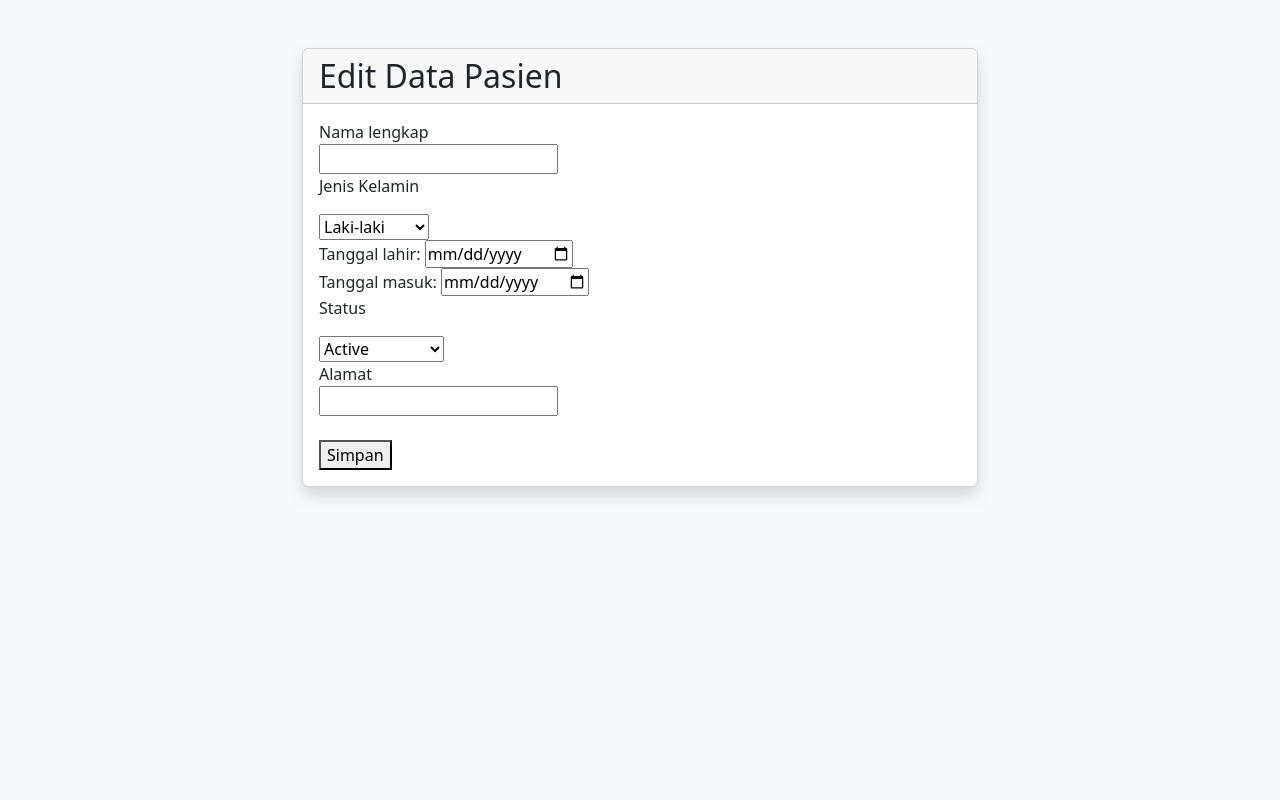
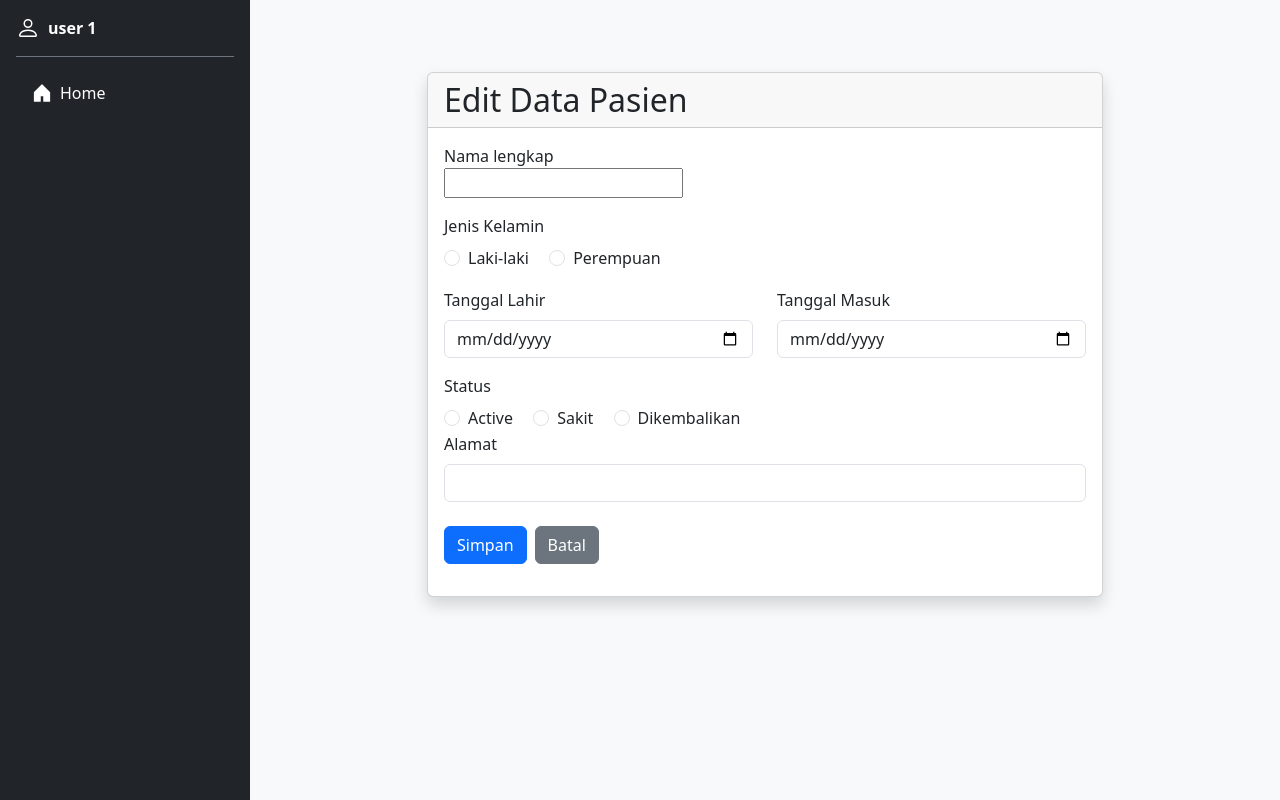
Before and after one commit to alifandian/uptbinalaras, a Django app: template patients/templates/patients/edit_patient.html in a window 1280 px wide. Run offline with Django 5.2, Linux system fonts and the light colour scheme; the template is opened without the code that fills it, so the values that code supplies are empty.

Commit message:
Creating a base HTML template and a navigation bar

```diff
--- a/config/settings.py
+++ b/config/settings.py
@@ -55,7 +55,7 @@ ROOT_URLCONF = 'config.urls'
 TEMPLATES = [
     {
         'BACKEND': 'django.template.backends.django.DjangoTemplates',
-        'DIRS': [],
+        'DIRS': [BASE_DIR / 'templates'],
         'APP_DIRS': True,
         'OPTIONS': {
             'context_processors': [
@@ -116,3 +116,7 @@ USE_TZ = True
 # https://docs.djangoproject.com/en/6.0/howto/static-files/
 
 STATIC_URL = 'static/'
+
+# media
+MEDIA_ROOT = BASE_DIR / "media"
+MEDIA_URL = "/media/"
--- a/patients/templates/patients/edit_patient.html
+++ b/patients/templates/patients/edit_patient.html
@@ -1,49 +1,93 @@
-<!DOCTYPE html>
-<html lang="en">
-<head>
-    <meta charset="UTF-8">
-    <meta name="viewport" content="width=device-width, initial-scale=1.0">
-    <link href="https://cdn.jsdelivr.net/npm/bootstrap@5.3.7/dist/css/bootstrap.min.css" rel="stylesheet">
-    <title>Edit Data Pasien</title>
-</head>
-<body class="bg-light">
-    {% if error_message %}
-        <p>{{ error_message }}</p>
-    {% endif %}
+{% extends 'base.html' %}
+{% block title %}Edit Data Pasien{% endblock %}
 
-<div>
+
+{% block content %}
     <div class="container mt-5" style="max-width: 700px;">
         <div class="card shadow">
             <div class="card-header">
                 <h2 class="mb-0">Edit Data Pasien</h2>
             </div>
             <div class="card-body">
+                {% if error_message %}
+                <p>{{ error_message }}</p>
+                {% endif %}
                 <form action="{% url 'patients:edit' patient.pk %}" method="post">
                     {% csrf_token %}
+
+                    <div class="mb-3">
                         <label for="full_name">Nama lengkap</label><br>
                             <input type="text" name="full_name" id="full_name" value="{{ patient.full_name }}"><br>
-                        <p>Jenis Kelamin</p>
-                        <select name="gender" id="gender">
-                            <option value="L" {% if patient.gender == "L" %}selected{% endif %}>Laki-laki</option>
-                            <option value="P" {% if patient.gender == "P" %}selected{% endif %}>Perempuan</option>
-                        </select><br>
-                        <label for="birth_date">Tanggal lahir:</label>
-                        <input type="date" name="birth_date" id="birth_date" value="{{ patient.birth_date|date:'Y-m-d' }}"><br>
-                        <label for="admission_date">Tanggal masuk:</label>
-                        <input type="date" name="admission_date" id="admission_date" value="{{ patient.admission_date|date:'Y-m-d' }}"><br>
-                        <p>Status</p>
-                        <select name="status" id="status">
-                            <option value="active" {% if patient.status == "active" %}selected{% endif %}>Active</option>
-                            <option value="sakit" {% if patient.status == "sakit" %}selected{% endif %}>Sakit</option>
-                            <option value="dikembalikan" {% if patient.status == "dikembalikan" %}selected{% endif %}>Dikembalikan</option>
-                        </select><br>
-                        <label for="address">Alamat</label><br>
-                        <input type="text" name="address" id="address" value="{{ patient.address }}"><br><br>
-                        <button type="submit">Simpan</button>
+                    </div>
+                    <!-- ===================== JENIS KELAMIN ===================== -->
+                    <div class="mb-3">
+                        <label class="form-label d-block">Jenis Kelamin</label>
+                        <div class="form-check form-check-inline">
+                            <input class="form-check-input" type="radio" name="gender" id="gender_L" value="L"
+                            {% if patient.gender == "L" %}checked{% endif %} required>
+                            <label class="form-check-label" for="gender_L">
+                                Laki-laki
+                            </label>
+                        </div>
+
+                        <div class="form-check form-check-inline">
+                            <input class="form-check-input" type="radio" name="gender" id="gender_P" value="P"
+                            {% if patient.gender == "P" %}checked{% endif %}>
+                            <label class="form-check-label" for="gender_P">
+                                Perempuan
+                            </label>
+                        </div>
+                    </div>
+
+                    <!-- ===================== TANGGAL LAHIR & TANGGAL MASUK ===================== -->
+                    <div class="row mb-3">
+                        <div class="col-md-6">
+                            <label for="birth_date" class="form-label">Tanggal Lahir</label>
+                            <input type="date" class="form-control" name="birth_date" id="birth_date"
+                                value="{{ patient.birth_date|date:'Y-m-d' }}" required>
+                        </div>
+                        <div class="col-md-6">
+                            <label for="admission_date" class="form-label">Tanggal Masuk</label>
+                            <input type="date" class="form-control" name="admission_date" id="admission_date"
+                                value="{{ patient.admission_date|date:'Y-m-d' }}" required>
+                        </div>
+                    </div>
+
+                    <div class="mb-3">
+                        <label class="form-label d-block">Status</label>
+
+                        <div class="form-check form-check-inline">
+                            <input class="form-check-input" type="radio" name="status" id="status_active"
+                                value="active" {% if patient.status == "active" %}selected{% endif %}>
+                            <label class="form-check-label" for="status_active">Active</label>
+                        </div>
+
+                        <div class="form-check form-check-inline">
+                            <input class="form-check-input" type="radio" name="status" id="status_active"
+                                value="sakit" {% if patient.status == "sakit" %}selected{% endif %}>
+                            <label class="form-check-label" for="status_active">Sakit</label>
+                        </div>
+
+                        <div class="form-check form-check-inline">
+                            <input class="form-check-input" type="radio" name="status" id="status_active "
+                                value="dikembalikan" {% if patient.status == "dikembalikan" %}selected{% endif %}>
+                            <label class="form-check-label" for="status_active">Dikembalikan</label>
+                        </div>
+
+                        <!-- ===================== ALAMAT ===================== -->
+                        <div class="mb-4">
+                            <label for="address" class="form-label">Alamat</label>
+                            <input type="text" class="form-control" name="address" id="address"
+                                value="{{ patient.address }}" required>
+                        </div>
+
+                         <!-- ===================== TOMBOL AKSI ===================== -->
+                            <div class="d-flex gap-2">
+                            <button type="submit" class="btn btn-primary">Simpan</button>
+                            <a href="{% url 'patients:detail_patient' patient.pk %}" class="btn btn-secondary">Batal</a>
+                        </div>
                 </form>
             </div>
         </div>
     </div>
-</div>
-</body>
-</html>
+{% endblock %}
--- /dev/null
+++ b/templates/base.html
@@ -0,0 +1,50 @@
+{% load static %}
+<!DOCTYPE html>
+<html lang="en">
+<head>
+    <meta charset="UTF-8">
+    <meta name="viewport" content="width=device-width, initial-scale=1.0">
+    <title>{% block title %}Dashboard Pasien{% endblock %}</title>
+
+    <link href="https://cdn.jsdelivr.net/npm/bootstrap@5.3.7/dist/css/bootstrap.min.css" rel="stylesheet">
+
+    <style>
+        /* ===== CSS untuk sidebar toggle (buka/tutup) ===== */
+        #sidebar {
+            width: 250px;
+            min-height: 100vh;
+            transition: width 0.2s ease;
+            flex-shrink: 0;
+        }
+        #sidebar.collapsed {
+            width: 70px;
+        }
+        #sidebar.collapsed .sidebar-text {
+            display: none;
+        }
+    </style>
+
+    {% block extra_head %}{% endblock %}
+</head>
+<body class="bg-light">
+
+<div class="d-flex">
+
+    {% include 'partials/navbar.html' %}
+
+    <main class="flex-grow-1 p-4">
+        {% block content %}
+        {% endblock %}
+    </main>
+
+</div>
+
+<script>
+    // Toggle buka/tutup sidebar saat tombol hamburger diklik
+    document.getElementById('sidebarToggle').addEventListener('click', function () {
+        document.getElementById('sidebar').classList.toggle('collapsed');
+    });
+</script>
+
+</body>
+</html>
--- /dev/null
+++ b/templates/partials/navbar.html
@@ -0,0 +1,35 @@
+<!-- ===================== SIDEBAR / VERTICAL NAVBAR ===================== -->
+<nav id="sidebar" class="d-flex flex-column bg-dark text-white p-3">
+
+    <!-- ===== Profile Section ===== -->
+    <div class="d-flex align-items-center justify-content-between mb-3 pb-3 border-bottom border-secondary">
+
+        <div class="d-flex align-items-center gap-2">
+            <!-- Icon profil (SVG bawaan, bukan library eksternal) -->
+            <svg xmlns="http://www.w3.org/2000/svg" width="24" height="24" fill="currentColor" viewBox="0 0 16 16">
+                <path d="M8 8a3 3 0 1 0 0-6 3 3 0 0 0 0 6Zm2-3a2 2 0 1 1-4 0 2 2 0 0 1 4 0Zm4 8c0 1-1 1-1 1H3s-1 0-1-1 1-4 6-4 6 3 6 4Zm-1-.004c-.001-.246-.154-.986-.832-1.664C11.516 10.68 10.289 10 8 10c-2.29 0-3.516.68-4.168 1.332-.678.678-.83 1.418-.832 1.664h10Z"/>
+            </svg>
+            <span class="sidebar-text fw-semibold">user 1</span>
+        </div>
+
+        <!-- Tombol toggle sidebar, pakai class bawaan Bootstrap (navbar-toggler-icon) -->
+        <button class="navbar-toggler border-0 p-0" type="button" id="sidebarToggle" aria-label="Toggle sidebar">
+            <span class="navbar-toggler-icon"></span>
+        </button>
+    </div>
+
+    <!-- ===== Menu Navigasi ===== -->
+    <ul class="nav nav-pills flex-column mb-auto">
+        <li class="nav-item">
+            <a href="{% url 'patients:list_patient' %}"
+               class="nav-link text-white d-flex align-items-center gap-2
+                      {% if request.resolver_match.url_name == 'list_patient' %}active{% endif %}">
+                <svg xmlns="http://www.w3.org/2000/svg" width="20" height="20" fill="currentColor" viewBox="0 0 16 16">
+                    <path d="M8.354 1.146a.5.5 0 0 0-.708 0l-6 6A.5.5 0 0 0 1.5 7.5v7a.5.5 0 0 0 .5.5h4.5a.5.5 0 0 0 .5-.5v-4h2v4a.5.5 0 0 0 .5.5H14a.5.5 0 0 0 .5-.5v-7a.5.5 0 0 0-.146-.354L8.354 1.146Z"/>
+                </svg>
+                <span class="sidebar-text">Home</span>
+            </a>
+        </li>
+    </ul>
+
+</nav>
```
Also changed, not shown: patients/templates/patients/add_patient.html (+5 -14 lines), patients/templates/patients/detail_patient.html (+6 -23 lines), patients/templates/patients/list_patient.html (+14 -68 lines). Lines whose indentation alone changed are shown as unchanged.
